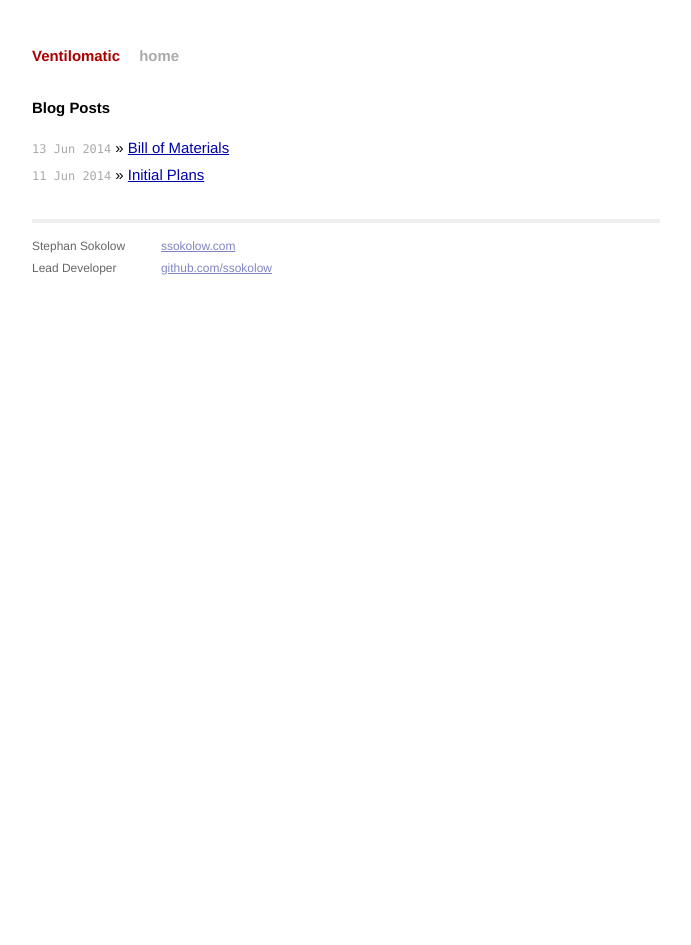
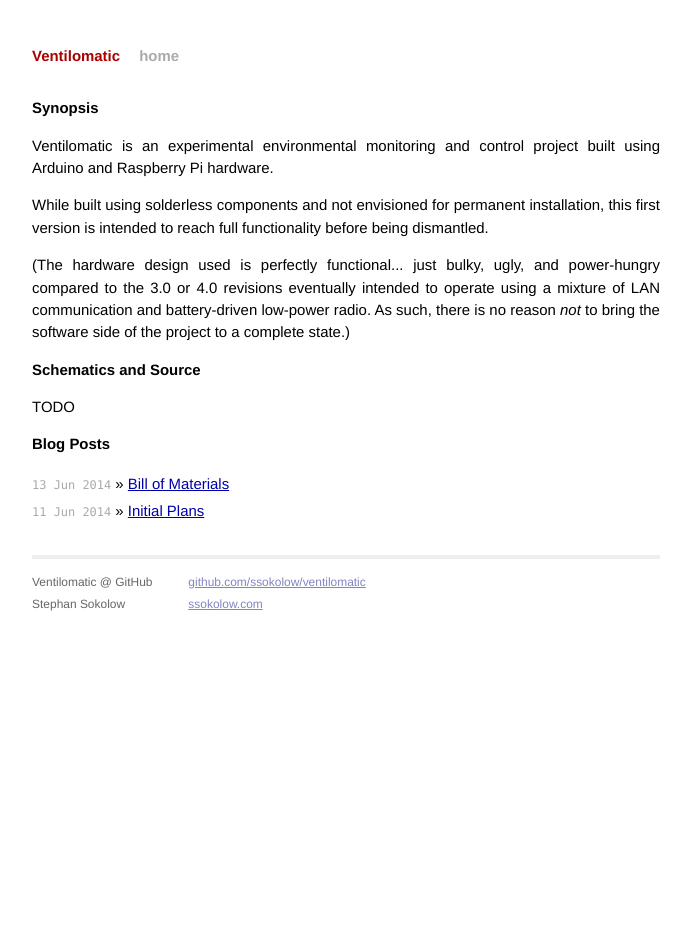
Before and after one commit to ssokolow/ventilomatic, a Jekyll site: the page built from index.html, in a window 1280 px wide. Shown: the whole page, without its empty margins (294-985 px from the left). Built offline with Jekyll 4.4.1, drawn with Linux system fonts in a browser that asks for light colours; Markdown is read by kramdown in place of the engine named in the settings.

Commit message:
Polish up the landing page and layout a bit before pushing it public.

```diff
--- a/_layouts/default.html
+++ b/_layouts/default.html
@@ -31,14 +31,14 @@
           <div class="footer">
             <div class="contact">
               <p>
+                Ventilomatic @ GitHub<br />
                 Stephan Sokolow<br />
-                Lead Developer<br />
               </p>
             </div>
             <div class="contact">
               <p>
+                <a href="https://github.com/ssokolow/ventilomatic">github.com/ssokolow/ventilomatic</a><br />
                 <a href="https://ssokolow.com">ssokolow.com</a><br />
-                <a href="https://github.com/ssokolow">github.com/ssokolow</a><br />
               </p>
             </div>
           </div>
--- a/index.html
+++ b/index.html
@@ -1,9 +1,26 @@
 ---
 layout: default
-title: Your New Jekyll Site
+title: Welcome
 ---
 
 <div id="home">
+  <h1>Synopsis</h1>
+  <p>Ventilomatic is an experimental environmental monitoring and control
+    project built using Arduino and Raspberry Pi hardware.</p>
+
+  <p>While built using solderless components and not envisioned for permanent
+     installation, this first version is intended to reach full functionality
+     before being dismantled.</p>
+
+  <p>(The hardware design used is perfectly functional... just bulky, ugly,
+    and power-hungry compared to the 3.0 or 4.0 revisions eventually intended
+    to operate using a mixture of LAN communication and battery-driven
+    low-power radio. As such, there is no reason <em>not</em> to bring the
+    software side of the project to a complete state.)</p>
+
+  <h1>Schematics and Source</h1>
+  <p>TODO</p>
+
   <h1>Blog Posts</h1>
   <ul class="posts">
     {% for post in site.posts %}
```
